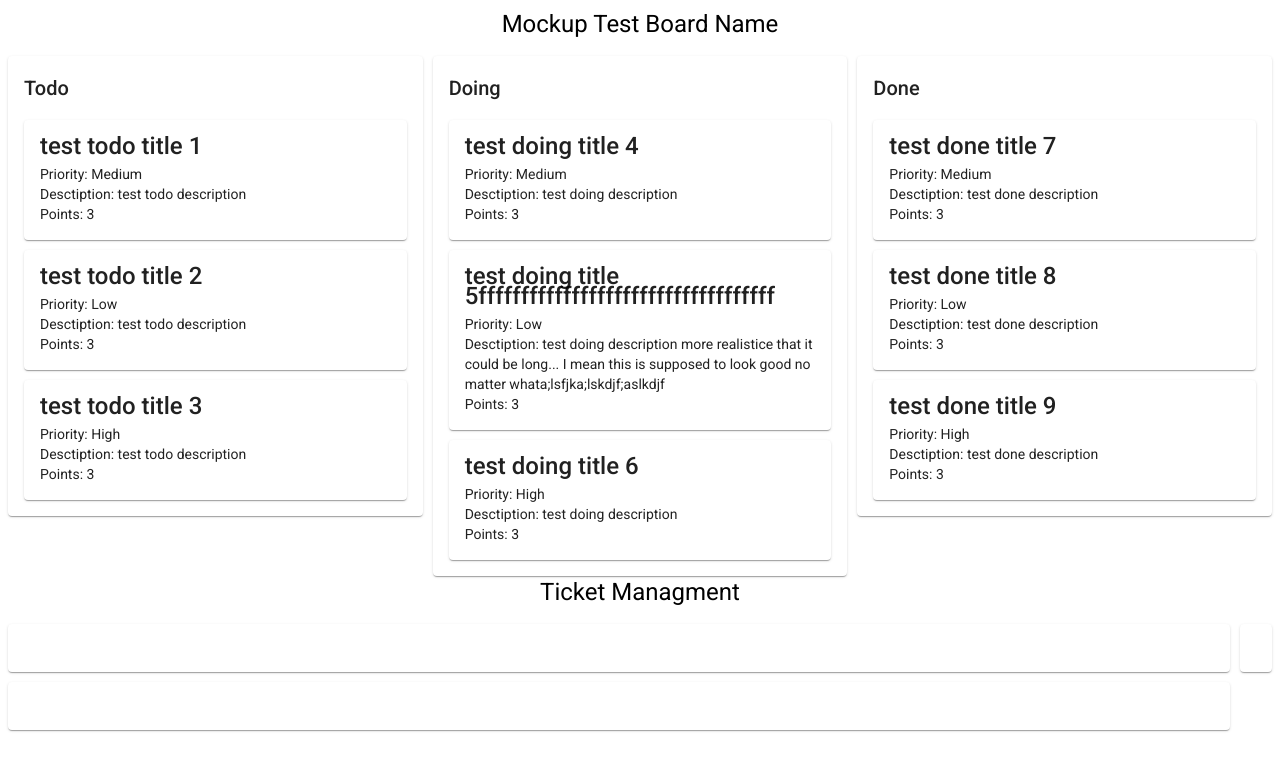
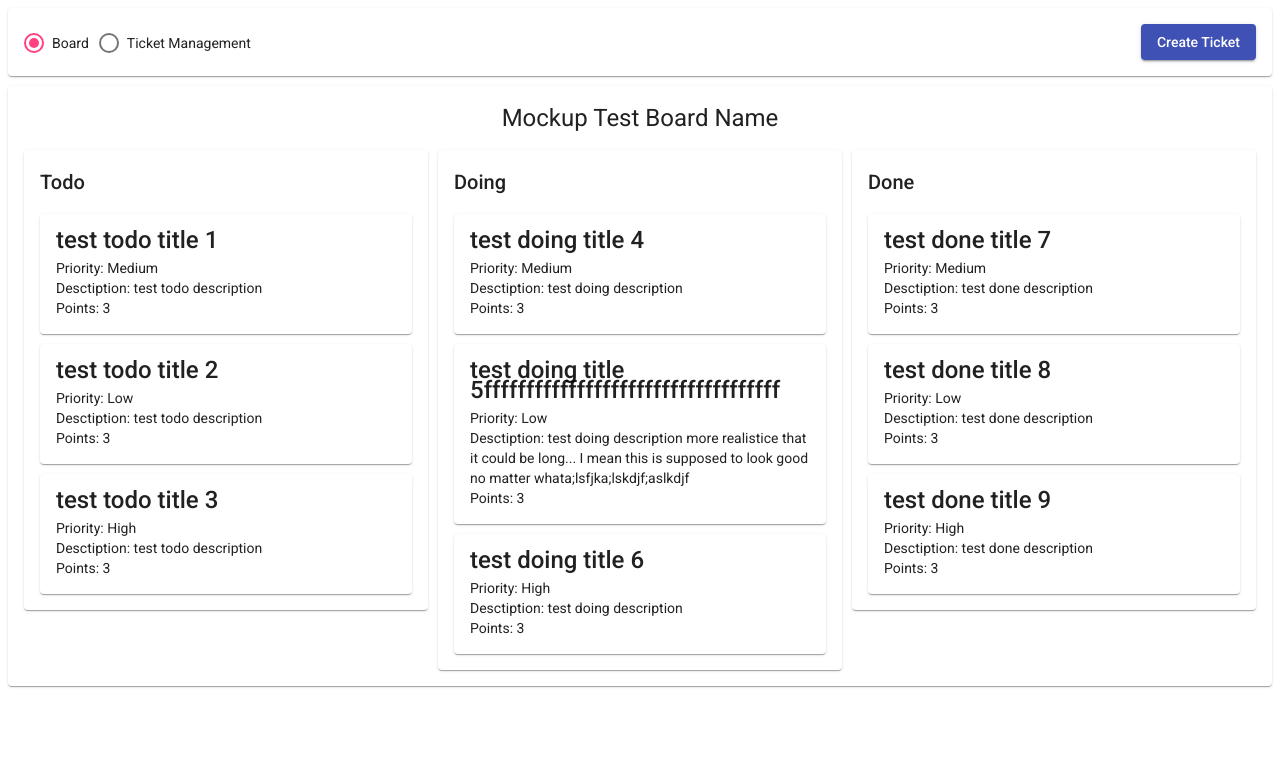
Before and after one commit to jordan329/board, an Angular app: page / in a window 1280 px wide. Shown: the top 770 px of the page. Built offline with nearby package versions, Linux system fonts and the light colour scheme.

Commit message:
layout improvements added button to create ticket

```diff
--- a/src/app/app.component.html
+++ b/src/app/app.component.html
@@ -1,2 +1,16 @@
-<board></board>
-<ticket-management></ticket-management>
+<div fxLayout="column" fxLayoutGap="10px">
+  <mat-card fxLayout="row" fxLayoutAlign="space-between center">
+    <mat-radio-group fxLayout="row" fxLayoutGap="10px">
+      <mat-radio-button class="example-radio-button" *ngFor="let component of components" [value]="component"
+        (change)="onChange($event)" [checked]="displayingComponent===component?true:false">
+        {{component}}
+      </mat-radio-button>
+    </mat-radio-group>
+    <button mat-raised-button color="primary">Create Ticket</button>
+  </mat-card>
+  <mat-card>
+    <board *ngIf="displayingComponent === components[0]"></board>
+    <ticket-management *ngIf="displayingComponent === components[1]"></ticket-management>
+  </mat-card>
+
+</div>
--- a/src/app/app.component.ts
+++ b/src/app/app.component.ts
@@ -5,4 +5,11 @@ import { Component } from '@angular/core';
   templateUrl: './app.component.html',
   styleUrls: ['./app.component.sass']
 })
-export class AppComponent { }
+export class AppComponent {
+  components: string[] = ['Board', 'Ticket Management'];
+  displayingComponent: string = this.components[0];
+
+  onChange(e) {
+    this.displayingComponent = e.value
+  }
+}
--- a/src/app/app.module.ts
+++ b/src/app/app.module.ts
@@ -9,6 +9,8 @@ import { DragDropModule } from '@angular/cdk/drag-drop';
 import { BoardComponent } from './containers/board/board.component';
 import { ColumnComponent } from './components/column/column.component';
 import { TicketManagementComponent } from './containers/ticket-management/ticket-management.component';
+import { MatRadioModule } from '@angular/material/radio';
+import { MatButtonModule } from '@angular/material/button';
 
 
 @NgModule({
@@ -19,7 +21,9 @@ import { TicketManagementComponent } from './containers/ticket-management/ticket
     BrowserModule,
     FlexLayoutModule,
     MatCardModule,
-    DragDropModule
+    DragDropModule,
+    MatRadioModule,
+    MatButtonModule
   ],
   providers: [],
   bootstrap: [AppComponent]
--- a/src/app/containers/ticket-management/ticket-management.component.html
+++ b/src/app/containers/ticket-management/ticket-management.component.html
@@ -4,12 +4,14 @@
   </h1>
 </div>
 <div fxLayout="row" cdkDropListGroup fxLayoutGap="10px">
-  <div fxLayout="column" fxLayoutGap="10px" fxFlex>
-    <column fxFlex [data]='staging.tickets'>
+  <div fxLayout="column" fxLayoutGap="10px">
+    <column [data]='staging'>
     </column>
-    <column fxFlex [data]='backlog.tickets'>
+    <column [data]='backlog'>
     </column>
   </div>
-  <column  [data]='archive.tickets'>
-  </column>
+  <div fxLayout="column" fxLayoutGap="10px">
+    <column [data]='archive'>
+    </column>
+  </div>
 </div>
```
